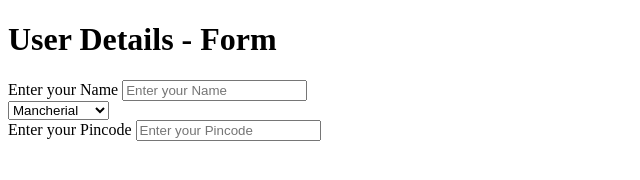
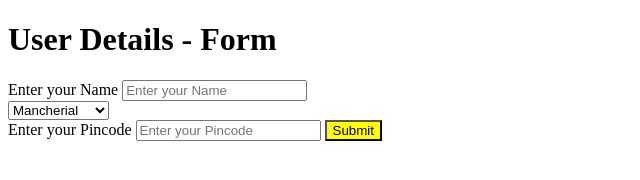
Before and after one commit to Saikumartheppa/WebDevelopmentFromBasicsToAdvance, a plain HTML site: page Quiz-01/index.html in a window 1280 px wide. Shown: the whole page, without its empty margins (0-640 px from the left). Drawn offline with Linux system fonts and the light colour scheme.

Commit message:
Update index.html

```diff
--- a/Quiz-01/index.html
+++ b/Quiz-01/index.html
@@ -31,6 +31,9 @@
             <label for="pincode">Enter your Pincode</label>
             <input type="text" id = "pincode" name="pincode" placeholder="Enter your Pincode">
         <!-- </div> -->
+        <!-- <div> -->
+			<button style="background-color: yellow;" > Submit </button>
+        <!-- </div> -->
     </form>
     </form>
 </body>
```
